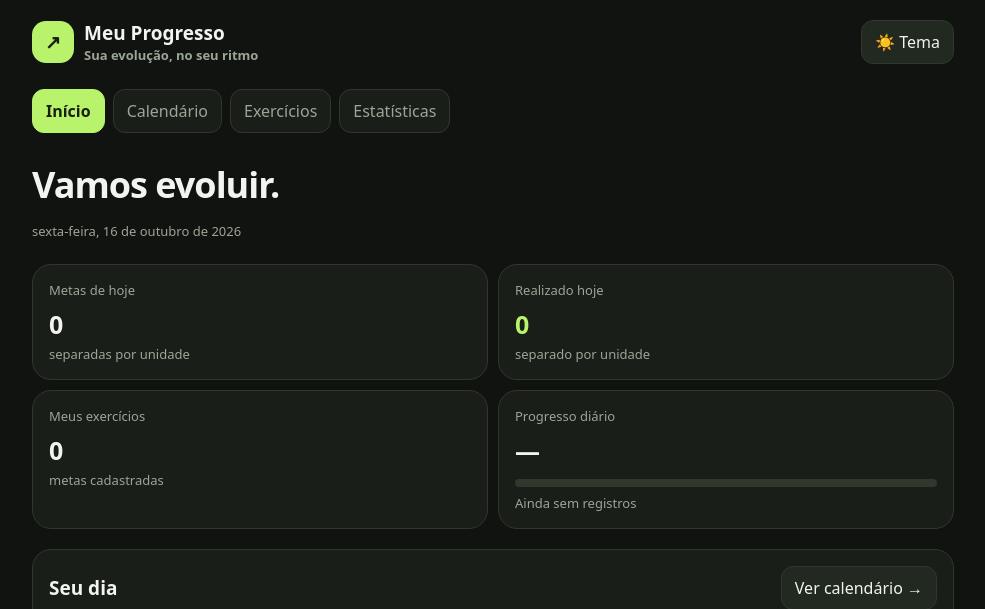
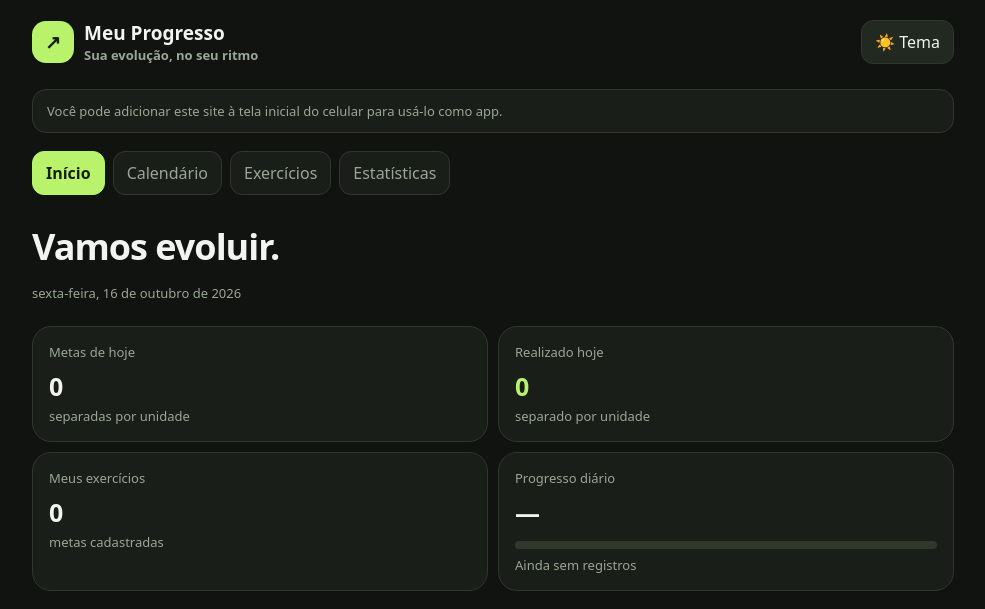
Before and after one commit to dsilva55629-eng/Primeiro-Site, a Flask app: page / in a window 1280 px wide. Shown: the top 609 px of the page, without its empty margins (147-1132 px from the left). Run offline with Flask 3, Linux system fonts and the light colour scheme.

Commit message:
Update index.html

```diff
--- a/templates/index.html
+++ b/templates/index.html
@@ -5,6 +5,9 @@
 <meta charset="UTF-8">
 <meta name="viewport" content="width=device-width, initial-scale=1">
 <meta name="theme-color" content="#111411">
+<meta name="description" content="Acompanhe seus exercícios, metas, calendário e estatísticas.">
+<link rel="manifest" href="/static/manifest.json">
+<link rel="icon" href="/static/icon.svg" type="image/svg+xml">
 <title>Meu Progresso</title>
 <style>
 :root{color-scheme:dark;--bg:#10130f;--card:#191e18;--card2:#222920;--text:#f2f5ef;--muted:#9ba697;--green:#b9f36b;--border:#30382d;--red:#ff7777;--gold:#f3c969}
@@ -50,6 +53,8 @@
 .empty{color:var(--muted);text-align:center;padding:22px 8px;line-height:1.6}
 .form{display:grid;gap:12px}.form label{font-size:13px}.form-grid{margin:0}
 .hidden{display:none!important}
+.install-info{margin:0 0 18px;padding:12px 14px;border:1px solid var(--border);border-radius:14px;background:var(--card);font-size:13px;color:var(--muted)}
+.install-info button{margin-top:9px}
 @media(max-width:500px){.app{padding:16px 11px 35px}.card{padding:13px;border-radius:16px}.number{font-size:21px}.day{min-height:40px;font-size:13px}.calendar,.weekdays{gap:3px}}
 </style>
 </head>
@@ -59,6 +64,11 @@
   <div class="brand"><div class="logo">↗</div><div>Meu Progresso<div class="muted">Sua evolução, no seu ritmo</div></div></div>
   <button id="theme">☀️ Tema</button>
 </header>
+
+<div class="install-info" id="installInfo">
+  <span id="installText">Você pode adicionar este site à tela inicial do celular para usá-lo como app.</span>
+  <div><button id="installButton" class="hidden">Instalar app</button></div>
+</div>
 
 <nav>
   <button class="active" data-page="home">Início</button>
@@ -148,7 +158,6 @@
 }
 const fmt=n=>Number(n||0).toLocaleString("pt-BR",{maximumFractionDigits:2});
 const safe=s=>String(s).replace(/[&<>"']/g,c=>({"&":"&amp;","<":"&lt;",">":"&gt;",'"':"&quot;","'":"&#39;"}[c]));
-const unitName=u=>({reps:"quant.",seconds:"s",minutes:"min"})[u]||"quant.";
 const shortUnit=u=>({reps:"quant.",seconds:"s",minutes:"min"})[u]||"quant.";
 function br(date){const[y,m,d]=date.split("-").map(Number);return `${String(d).padStart(2,"0")}/${String(m).padStart(2,"0")}/${y}`}
 function longDate(date){const[y,m,d]=date.split("-").map(Number);return new Date(y,m-1,d).toLocaleDateString("pt-BR",{weekday:"long",day:"numeric",month:"long",year:"numeric"})}
@@ -334,6 +343,43 @@
   Object.entries(values).forEach(([key,value])=>root.style.setProperty("--"+key,value));
   root.style.colorScheme=dark?"dark":"light";$("theme").textContent=dark?"☀️ Tema":"🌙 Tema";
 };
+
+let installPrompt=null;
+const installButton=$("installButton");
+const installText=$("installText");
+
+window.addEventListener("beforeinstallprompt",event=>{
+  event.preventDefault();
+  installPrompt=event;
+  installButton.classList.remove("hidden");
+  installText.textContent="Instale o Meu Progresso no seu dispositivo.";
+});
+
+installButton.addEventListener("click",async()=>{
+  if(!installPrompt)return;
+  installPrompt.prompt();
+  await installPrompt.userChoice;
+  installPrompt=null;
+  installButton.classList.add("hidden");
+});
+
+window.addEventListener("appinstalled",()=>{
+  installText.textContent="App instalado! Você pode abri-lo pela tela inicial.";
+  installButton.classList.add("hidden");
+});
+
+if(window.matchMedia("(display-mode: standalone)").matches){
+  installText.textContent="Você está usando o Meu Progresso como app.";
+}
+
+if("serviceWorker" in navigator){
+  window.addEventListener("load",()=>{
+    navigator.serviceWorker.register("/service-worker.js")
+      .then(()=>console.log("App preparado para uso offline."))
+      .catch(error=>console.error("Erro ao registrar o service worker:",error));
+  });
+}
+
 render();
 </script>
 </body>
```
